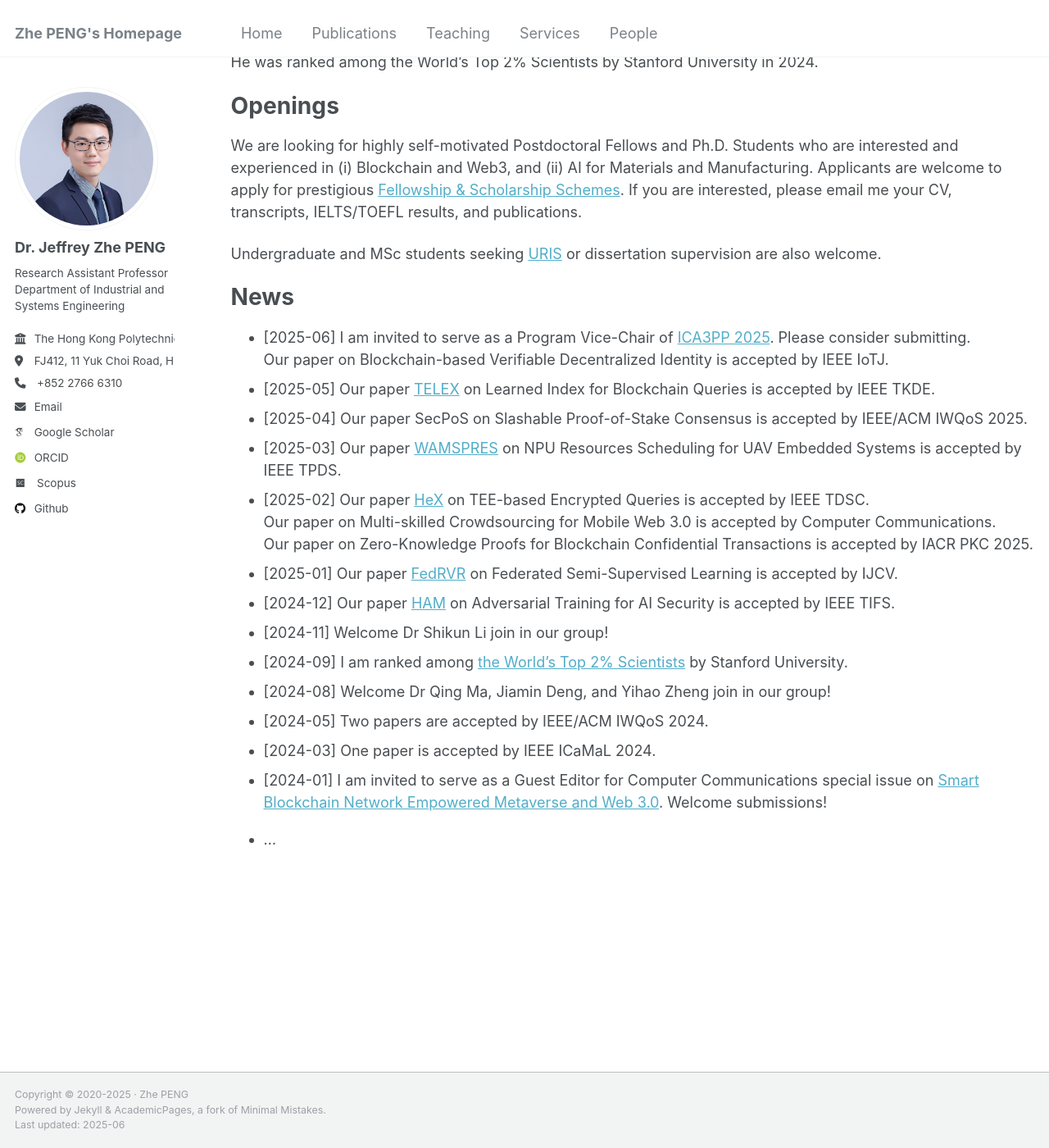
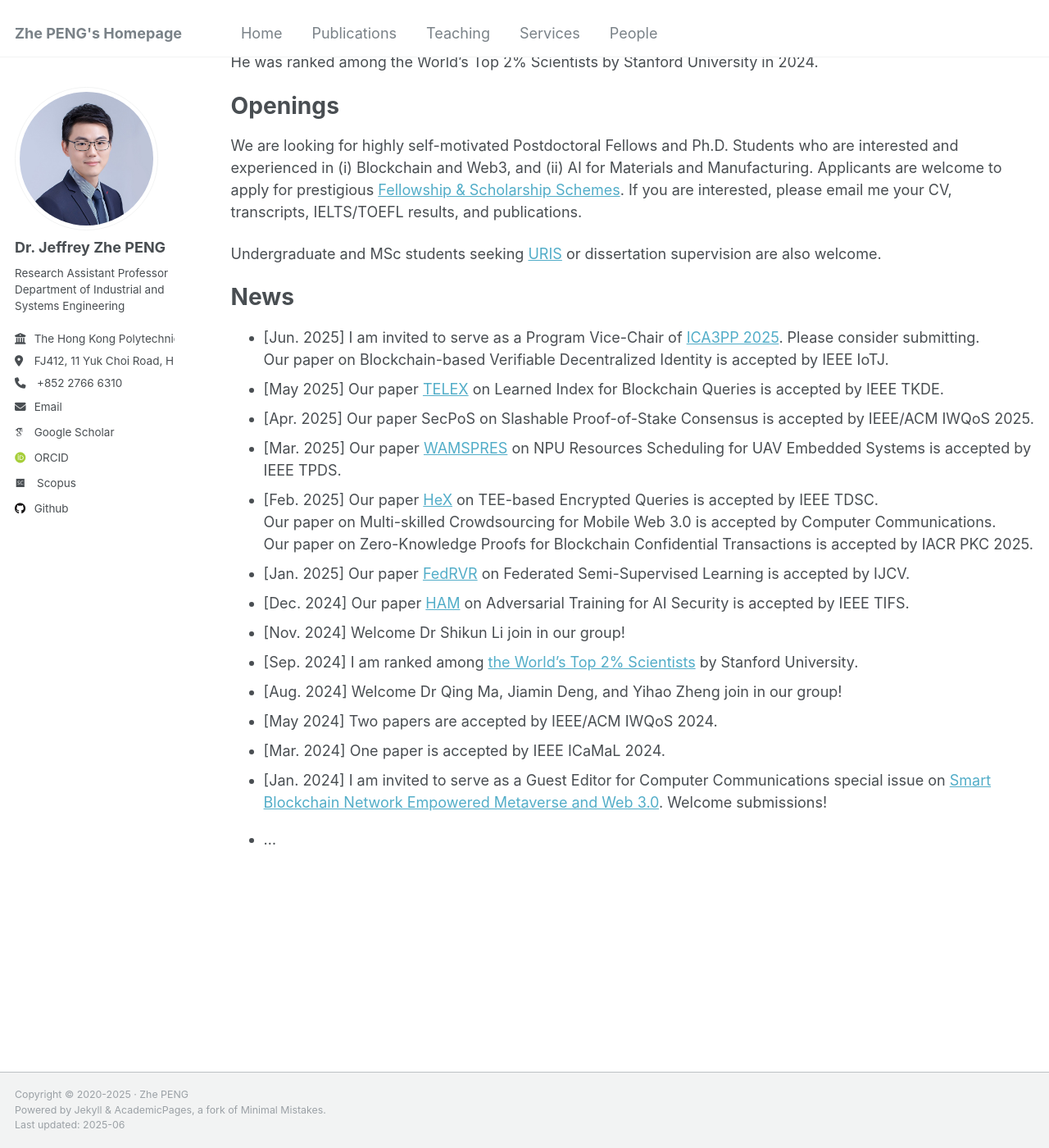
Before and after one commit to PENG-Zhe/peng-zhe.github.io, a Jekyll site: the page built from _pages/about.md, in a window 1280 px wide and 1400 px high, scrolled down 511 px. Shown: the whole window at 82% size. Built offline with Jekyll 4.4.1, drawn with Linux system fonts in a browser that asks for light colours; some web fonts are replaced.

Commit message:
Update about.md

```diff
--- a/_pages/about.md
+++ b/_pages/about.md
@@ -25,22 +25,22 @@ Undergraduate and MSc students seeking [URIS](https://www.polyu.edu.hk/gs/ug-res
 
 
 # News
-- [2025-06] I am invited to serve as a Program Vice-Chair of <a href="https://ieee-cybermatics.org/2025/ica3pp/index.html" target="_blank">ICA3PP 2025</a>. Please consider submitting. <br>
+- [Jun. 2025] I am invited to serve as a Program Vice-Chair of <a href="https://ieee-cybermatics.org/2025/ica3pp/index.html" target="_blank">ICA3PP 2025</a>. Please consider submitting. <br>
 Our paper on Blockchain-based Verifiable Decentralized Identity is accepted by IEEE IoTJ.
-- [2025-05] Our paper <a href="https://ieeexplore.ieee.org/document/10979200" target="_blank">TELEX</a> on Learned Index for Blockchain Queries is accepted by IEEE TKDE.
-- [2025-04] Our paper SecPoS on Slashable Proof-of-Stake Consensus is accepted by IEEE/ACM IWQoS 2025.
-- [2025-03] Our paper <a href="https://ieeexplore.ieee.org/document/10942549" target="_blank">WAMSPRES</a> on NPU Resources Scheduling for UAV Embedded Systems is accepted by IEEE TPDS.
-- [2025-02] Our paper <a href="https://ieeexplore.ieee.org/document/10882945" target="_blank">HeX</a> on TEE-based Encrypted Queries is accepted by IEEE TDSC. <br>
+- [May 2025] Our paper <a href="https://ieeexplore.ieee.org/document/10979200" target="_blank">TELEX</a> on Learned Index for Blockchain Queries is accepted by IEEE TKDE.
+- [Apr. 2025] Our paper SecPoS on Slashable Proof-of-Stake Consensus is accepted by IEEE/ACM IWQoS 2025.
+- [Mar. 2025] Our paper <a href="https://ieeexplore.ieee.org/document/10942549" target="_blank">WAMSPRES</a> on NPU Resources Scheduling for UAV Embedded Systems is accepted by IEEE TPDS.
+- [Feb. 2025] Our paper <a href="https://ieeexplore.ieee.org/document/10882945" target="_blank">HeX</a> on TEE-based Encrypted Queries is accepted by IEEE TDSC. <br>
 Our paper on Multi-skilled Crowdsourcing for Mobile Web 3.0 is accepted by Computer Communications. <br>
 Our paper on Zero-Knowledge Proofs for Blockchain Confidential Transactions is accepted by IACR PKC 2025.
-- [2025-01] Our paper <a href="https://link.springer.com/article/10.1007/s11263-024-02330-1" target="_blank">FedRVR</a> on Federated Semi-Supervised Learning is accepted by IJCV.
-- [2024-12] Our paper <a href="https://ieeexplore.ieee.org/document/10795188" target="_blank">HAM</a> on Adversarial Training for AI Security is accepted by IEEE TIFS.
-- [2024-11] Welcome Dr Shikun Li join in our group!
-- [2024-09] I am ranked among <a href="https://elsevier.digitalcommonsdata.com/datasets/btchxktzyw/7" target="_blank">the World’s Top 2% Scientists</a> by Stanford University.
-- [2024-08] Welcome Dr Qing Ma, Jiamin Deng, and Yihao Zheng join in our group!
-- [2024-05] Two papers are accepted by IEEE/ACM IWQoS 2024.
-- [2024-03] One paper is accepted by IEEE ICaMaL 2024.
-- [2024-01] I am invited to serve as a Guest Editor for Computer Communications special issue on <a href="https://www.sciencedirect.com/journal/computer-communications/about/call-for-papers" target="_blank">Smart Blockchain Network Empowered Metaverse and Web 3.0</a>. Welcome submissions!
+- [Jan. 2025] Our paper <a href="https://link.springer.com/article/10.1007/s11263-024-02330-1" target="_blank">FedRVR</a> on Federated Semi-Supervised Learning is accepted by IJCV.
+- [Dec. 2024] Our paper <a href="https://ieeexplore.ieee.org/document/10795188" target="_blank">HAM</a> on Adversarial Training for AI Security is accepted by IEEE TIFS.
+- [Nov. 2024] Welcome Dr Shikun Li join in our group!
+- [Sep. 2024] I am ranked among <a href="https://elsevier.digitalcommonsdata.com/datasets/btchxktzyw/7" target="_blank">the World’s Top 2% Scientists</a> by Stanford University.
+- [Aug. 2024] Welcome Dr Qing Ma, Jiamin Deng, and Yihao Zheng join in our group!
+- [May 2024] Two papers are accepted by IEEE/ACM IWQoS 2024.
+- [Mar. 2024] One paper is accepted by IEEE ICaMaL 2024.
+- [Jan. 2024] I am invited to serve as a Guest Editor for Computer Communications special issue on <a href="https://www.sciencedirect.com/journal/computer-communications/about/call-for-papers" target="_blank">Smart Blockchain Network Empowered Metaverse and Web 3.0</a>. Welcome submissions!
 
 
 <div style="display:none">
```
